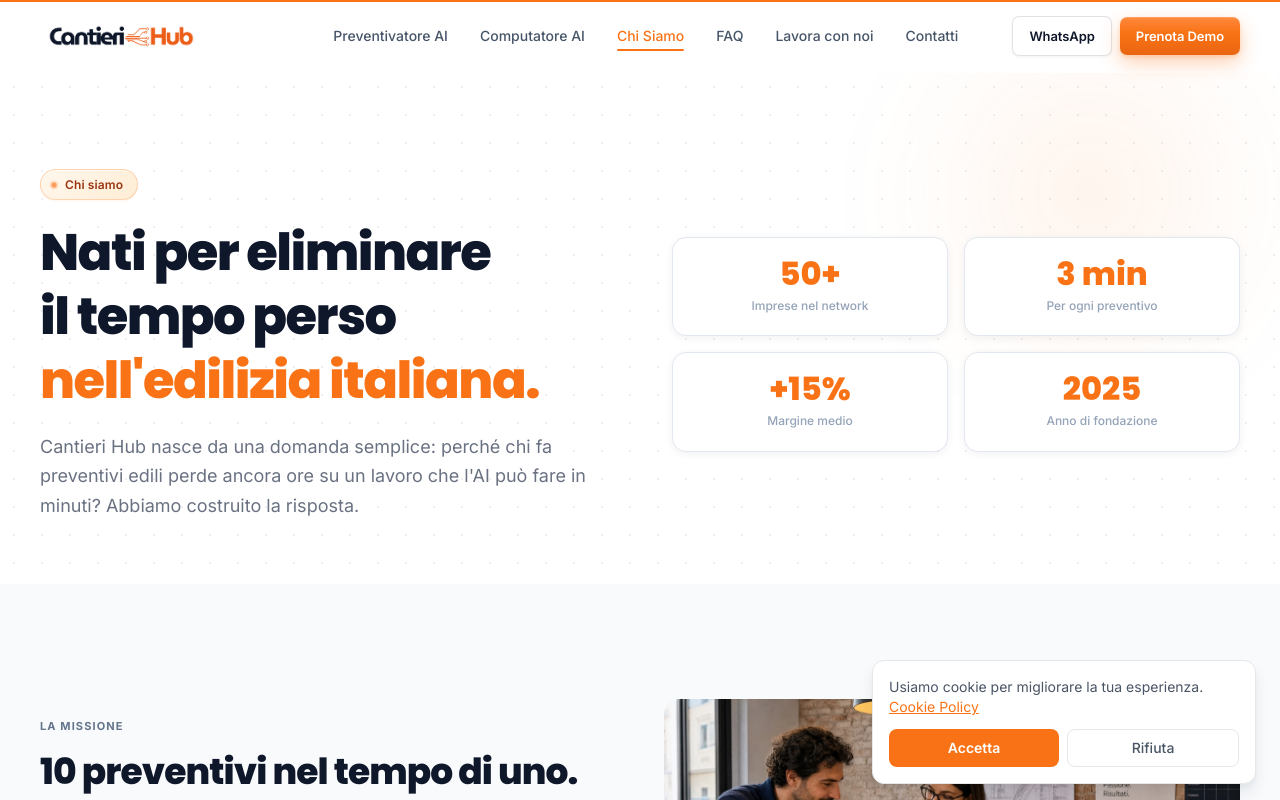
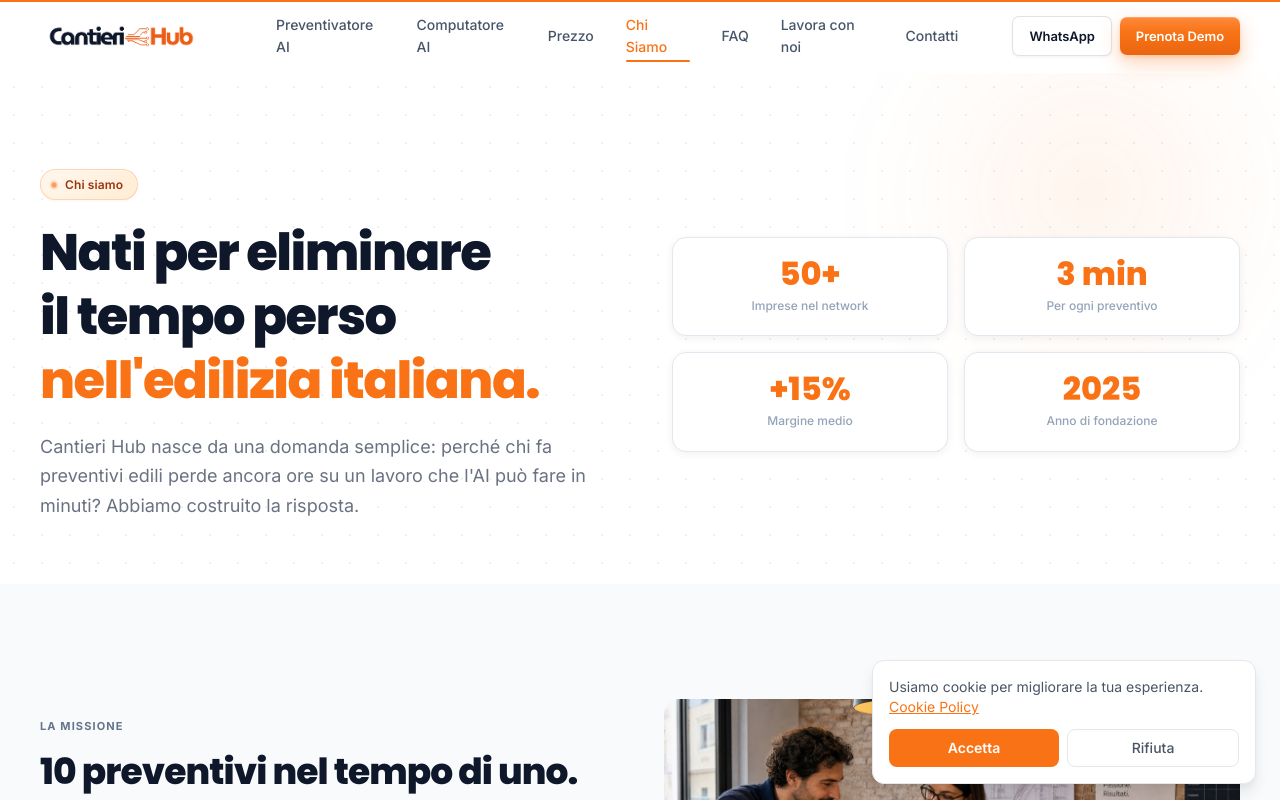
Before and after one commit to cantierihub/cantierihub-com, a Next.js app: page /chi-siamo in a window 1280 px wide. Shown: the top 800 px of the page. Built offline with nearby package versions, Linux system fonts and the light colour scheme.

Commit message:
feat(nav): aggiunge Prezzo alla navbar
La pagina /prezzo era raggiungibile solo dal footer. E' una pagina di
conversione: la buyer persona Marco decide da solo e cerca il prezzo
per primo, senza scorrere fino in fondo.

Co-Authored-By: Claude Opus 4.8 <noreply@anthropic.com>

```diff
--- a/src/components/layout/Navbar.tsx
+++ b/src/components/layout/Navbar.tsx
@@ -11,6 +11,7 @@ import { WA_DEMO, WA_GENERALE } from "@/data/site";
 const navLinks = [
   { label: "Preventivatore AI", href: "/preventivatore" },
   { label: "Computatore AI", href: "/computatore" },
+  { label: "Prezzo", href: "/prezzo" },
   { label: "Chi Siamo", href: "/chi-siamo" },
   { label: "FAQ", href: "/faq" },
   { label: "Lavora con noi", href: "/lavora-con-noi" },
```
